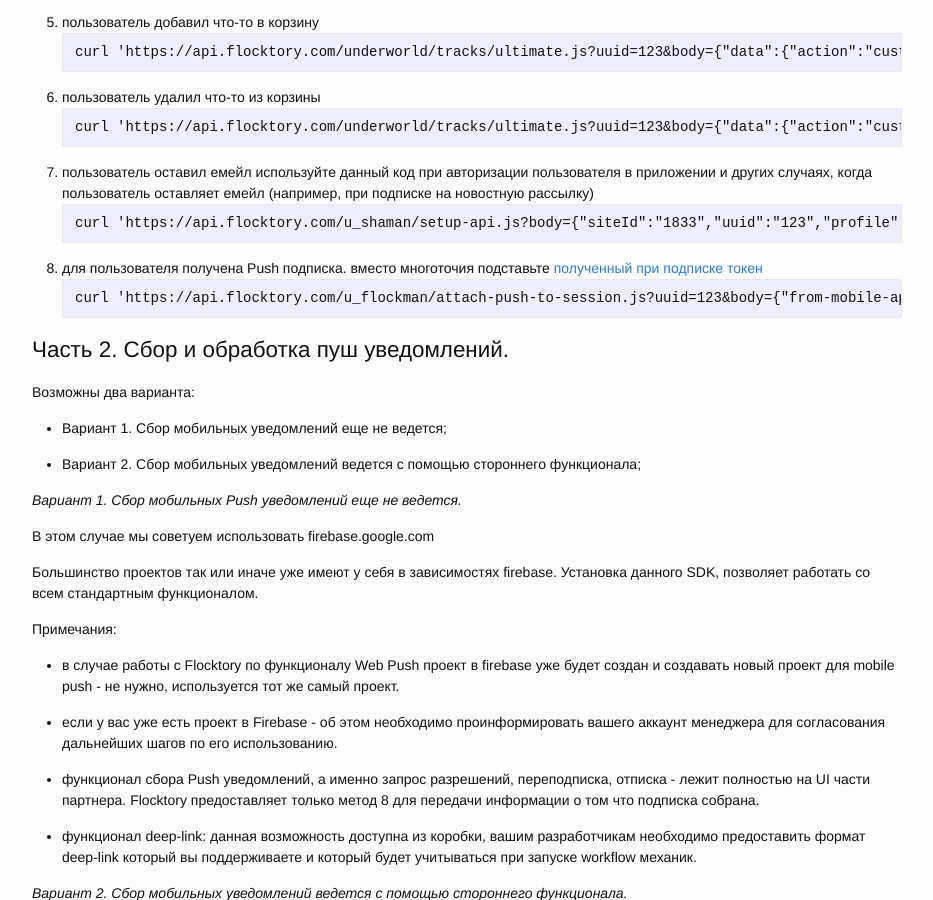
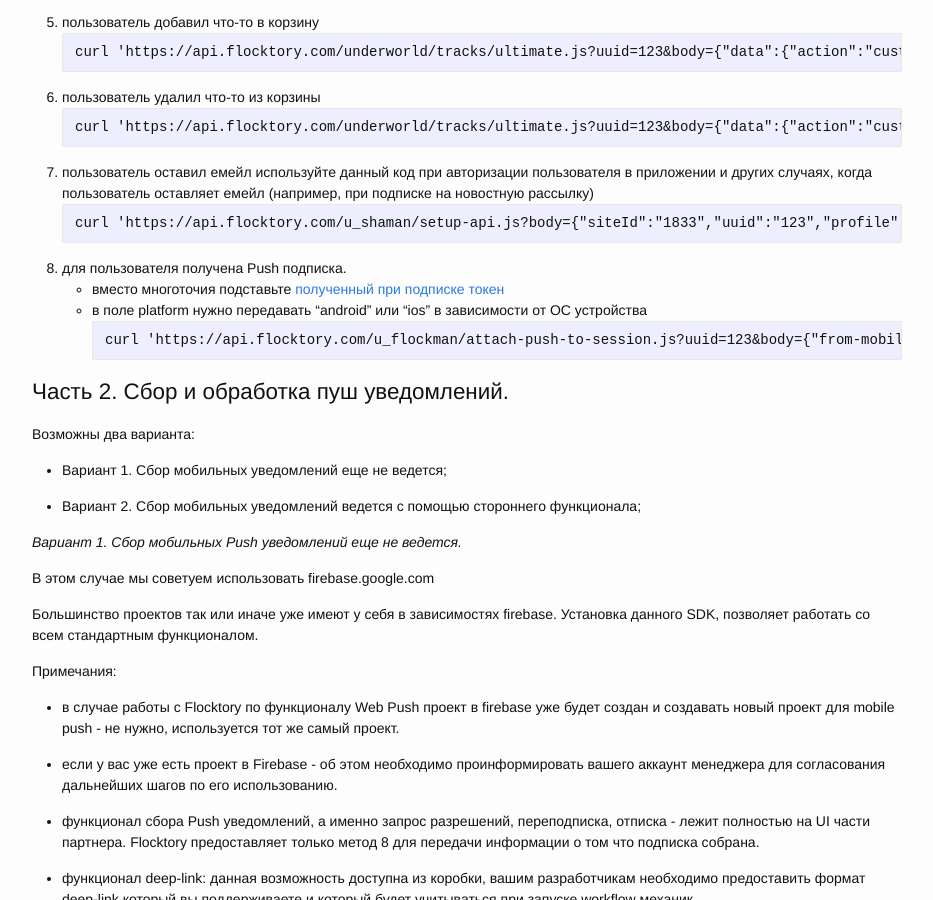
Before and after one commit to flocktory/flocktory.github.io, a Jekyll site: the page built from _docs_ru/push/mobile-integration.md, in a window 1280 px wide and 900 px high, scrolled down 1244 px. Shown: the whole window, without its empty margins (283-1216 px from the left). Built offline with Jekyll 4.4.1, drawn with Linux system fonts in a browser that asks for light colours.

Commit message:
subscription platform

````diff
--- a/_docs_ru/push/mobile-integration.md
+++ b/_docs_ru/push/mobile-integration.md
@@ -78,9 +78,10 @@ curl 'https://api.flocktory.com/u_shaman/setup-api.js?body={"siteId":"1833","uui
 ```
 
 8. для пользователя получена Push подписка.
-вместо многоточия подставьте [полученный при подписке токен](https://firebase.google.com/docs/reference/android/com/google/firebase/iid/FirebaseInstanceId.html#getToken(java.lang.String, java.lang.String))
+* вместо многоточия подставьте [полученный при подписке токен](https://firebase.google.com/docs/reference/android/com/google/firebase/iid/FirebaseInstanceId.html#getToken(java.lang.String, java.lang.String))
+* в поле platform нужно передавать "android" или "ios" в зависимости от ОС устройства
 ```
-curl 'https://api.flocktory.com/u_flockman/attach-push-to-session.js?uuid=123&body={"from-mobile-app":true,"platform":"chrome","site-id":"1833","token":"https://android.googleapis.com/gcm/send/..."}&callback=flock_jsonp' -H 'accept-encoding: gzip, deflate, sdch, br' -H 'accept-language: en-US,en;q=0.8' -H 'accept: */*'  --compressed -g
+curl 'https://api.flocktory.com/u_flockman/attach-push-to-session.js?uuid=123&body={"from-mobile-app":true,"platform":"android","site-id":"1833","token":"https://android.googleapis.com/gcm/send/..."}&callback=flock_jsonp' -H 'accept-encoding: gzip, deflate, sdch, br' -H 'accept-language: en-US,en;q=0.8' -H 'accept: */*'  --compressed -g
 ```
 
 
````
